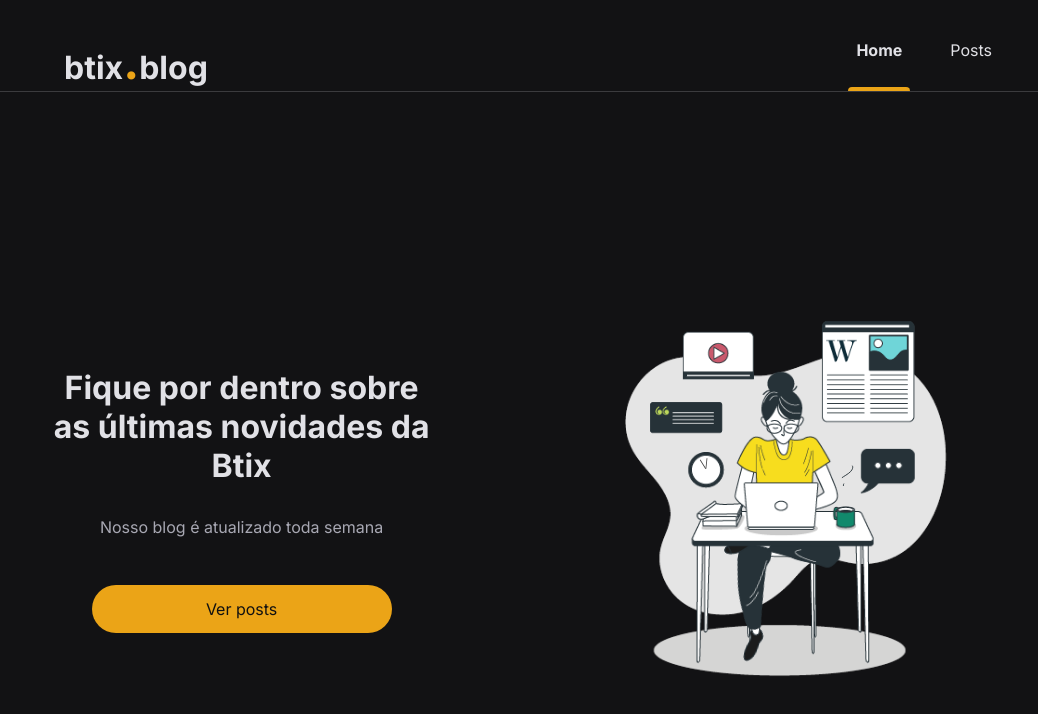
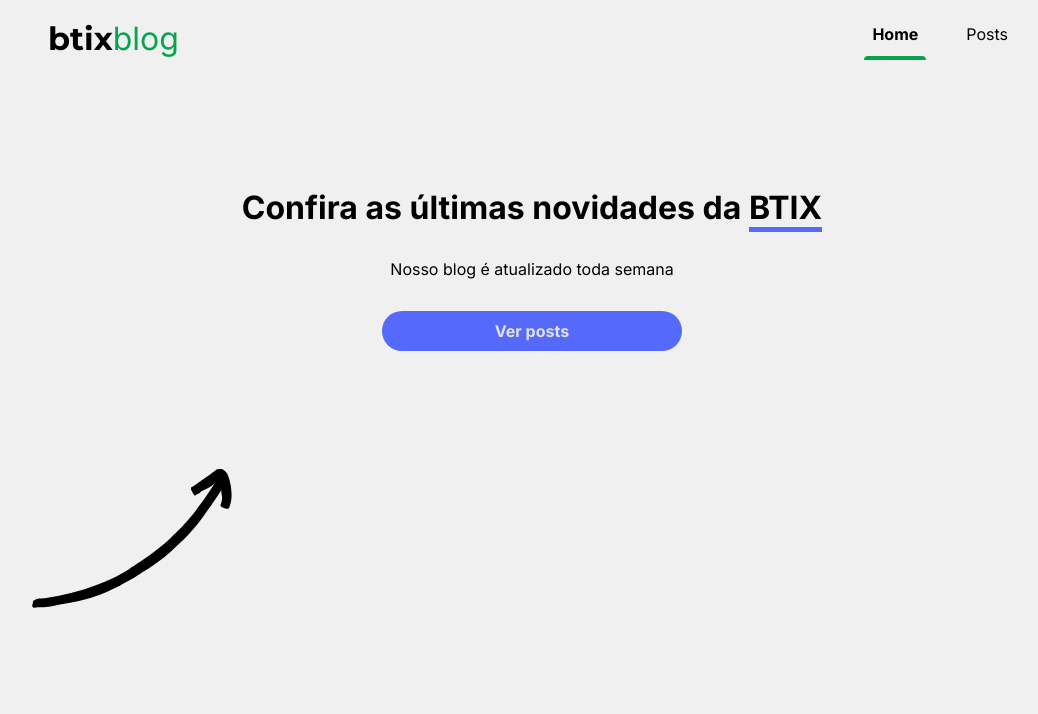
Before and after one commit to thyago608/btix-blog, a Next.js app: page / in a window 1280 px wide. Shown: the top 714 px of the page, without its empty margins (108-1146 px from the left). Built offline with nearby package versions, Linux system fonts and the light colour scheme.

Commit message:
Refactored the application style

```diff
--- a/src/components/Header/index.tsx
+++ b/src/components/Header/index.tsx
@@ -1,18 +1,18 @@
 import Link from "next/link";
-import Image from "next/image";
 import styles from "./styles.module.scss";
 
-export function Header(){
-    return(
+export function Header() {
+  return (
     <header className={styles.root}>
       <div className={styles.content}>
         <Link href="/" className={styles.logo}>
           btix
-                    <span className={styles.dot}>.</span>
-                    blog
+          <span className={styles.emphasis}>blog</span>
         </Link>
         <nav className={styles.navigation}>
-                    <Link href="/" className={styles.active}>Home</Link>
+          <Link href="/" className={styles.active}>
+            Home
+          </Link>
           <Link href="/posts">Posts</Link>
         </nav>
       </div>
--- a/src/components/Header/styles.module.scss
+++ b/src/components/Header/styles.module.scss
@@ -1,7 +1,3 @@
-.root {
-    border-bottom: 1px solid rgba(#e1e1e6, 0.2);
-}
-
 .content {
     max-width: 1000px;
     margin: 0 auto;
@@ -14,24 +10,17 @@
 
 
     @media(min-width: 1024px) {
-        padding: 2rem 2rem 0;
-
         flex-direction: row;
         justify-content: space-between;
     }
 }
 
 .logo {
-    font-size: 1.8rem;
-    font-weight: 700;
+    font-size: 2rem;
+    font-family: 'Montserrat', sans-serif;
 
-    .dot {
-        color: var(--yellow-500);
-        font-size: 3rem;
-    }
-
-    @media(min-width: 768px) {
-        font-size: 2rem;
+    .emphasis {
+        color: var(--green);
     }
 }
 
@@ -63,7 +52,7 @@
 
             width: 100%;
             height: 4px;
-            background: var(--yellow-500);
+            background: var(--green);
 
             position: absolute;
             bottom: 0;
--- a/src/components/Hero/index.tsx
+++ /dev/null
@@ -1,16 +0,0 @@
-import React from "react";
-import Lottie from "react-lottie";
-import girlCodingAnimation from "assets/animation/girl-coding.json";
-
-const defaultOptions = {
-  loop: true,
-  autoplay: true,
-  animationData: girlCodingAnimation,
-  rendererSettings: {
-    preserveAspectRatio: "xMidYMid slice",
-  },
-};
-
-export function Hero() {
-  return <Lottie options={defaultOptions} />;
-}
--- /dev/null
+++ b/src/components/Post/index.tsx
@@ -0,0 +1,5 @@
+import Link from "next/link";
+
+export function Post() {
+  return <Link href="/"></Link>;
+}
--- a/src/pages/_document.tsx
+++ b/src/pages/_document.tsx
@@ -1,12 +1,30 @@
-import { Html, Head, Main, NextScript } from "next/document";
+import {
+  Html,
+  Head,
+  Main,
+  NextScript,
+} from "next/document";
 
-export default function Document(){
-    return(
+export default function Document() {
+  return (
     <Html>
       <Head>
-                <link rel="preconnect" href="https://fonts.googleapis.com"/>
-                <link rel="preconnect" href="https://fonts.gstatic.com" />
-                <link href="https://fonts.googleapis.com/css2?family=Inter:wght@400;600;700&display=swap" rel="stylesheet"/>
+        <link
+          rel="preconnect"
+          href="https://fonts.googleapis.com"
+        />
+        <link
+          rel="preconnect"
+          href="https://fonts.gstatic.com"
+        />
+        <link
+          href="https://fonts.googleapis.com/css2?family=Inter:wght@400;600;700&display=swap"
+          rel="stylesheet"
+        />
+        <link
+          href="https://fonts.googleapis.com/css2?family=Montserrat:wght@700&display=swap"
+          rel="stylesheet"
+        />
       </Head>
       <body>
         <Main />
--- a/src/pages/home.module.scss
+++ b/src/pages/home.module.scss
@@ -1,80 +1,72 @@
 .container {
     max-width: 1000px;
-    min-height: 100vh;
     margin: 0 auto;
-
-    padding: 1rem;
-
-    display: grid;
-
-
-    @media(min-width: 768px) {
-        padding: 2rem 1rem;
-    }
-
-    @media(min-width: 1024px) {
-        grid-template-columns: 2fr 3fr;
-        align-items: center;
-        justify-items: end;
-    }
-
-}
-
-.hero {
-    width: 100%;
-
-    @media(min-width: 768px) {
-        max-width: 80%;
-        margin: 0 auto;
-    }
-
-    @media(min-width: 1024px) {
-        margin: 0;
-    }
 }
 
 .informativeSection {
+    margin-top: 5rem;
+
+    height: 450px;
+
     display: flex;
     flex-direction: column;
     align-items: center;
     gap: 2rem;
 
-    .heading h2 {
-        margin-top: 1rem;
-        font-size: 1.5rem;
-        text-align: center;
-    }
+    position: relative;
 
-    .text {
-        font-size: 1rem;
-        color: var(--gray-300);
-    }
+    &::after {
+        content: "";
 
-    .clickHere {
-        margin-top: 1rem;
+        width: 200px;
+        height: 200px;
 
-        display: flex;
-        justify-content: center;
-        align-items: center;
+        background: url("/arrow-top.svg") no-repeat center;
+        background-size: contain;
 
-        width: 100%;
-        max-width: 300px;
-        height: 3rem;
-
-        background: var(--yellow-500);
-        color: #111;
-        border-radius: 3rem;
-
-        transition: filter 0.2s ease-in-out;
-
-        &:hover {
-            filter: brightness(0.7);
-        }
+        position: absolute;
+        bottom: 0;
+        left: 0;
     }
 
     @media(min-width: 1024px) {
-        .heading h2 {
-            font-size: 2rem;
-        }
+        margin-top: 8rem;
     }
 }
+
+.heading {
+    font-size: 2rem;
+    text-align: center;
+
+    span {
+        text-transform: uppercase;
+        border-bottom: 5px solid var(--purple);
+    }
+}
+
+.updateFrequency {
+    text-align: center;
+}
+
+.seePosts {
+    display: flex;
+    align-items: center;
+    justify-content: center;
+
+    width: 100%;
+    max-width: 300px;
+    height: 40px;
+
+    border-radius: 40px;
+
+    color: var(--gray-100);
+    font-weight: bold;
+
+    background: var(--purple);
+
+    transition: filter 0.2s ease;
+
+    &:hover {
+        filter: brightness(1.3);
+    }
+}
--- a/src/pages/index.tsx
+++ b/src/pages/index.tsx
@@ -1,4 +1,3 @@
-import { Hero } from "components/Hero";
 import Link from "next/link";
 import Head from "next/head";
 import styles from "./home.module.scss";
@@ -10,22 +9,19 @@
         <title>btix.blog | Home</title>
       </Head>
       <section className={styles.informativeSection}>
-        <header className={styles.heading}>
-          <h2>
-            Fique por dentro sobre as últimas novidades da
-            Btix
+        <header>
+          <h2 className={styles.heading}>
+            Confira as últimas novidades da{" "}
+            <span>btix</span>
           </h2>
         </header>
-        <p className={styles.text}>
+        <p className={styles.updateFrequency}>
           Nosso blog é atualizado toda semana
         </p>
-        <Link href="/posts" className={styles.clickHere}>
+        <Link href="/posts" className={styles.seePosts}>
           Ver posts
         </Link>
       </section>
-      <div className={styles.hero}>
-        <Hero />
-      </div>
     </main>
   );
 }
--- a/src/styles/global.scss
+++ b/src/styles/global.scss
@@ -8,6 +8,9 @@
     --gray-850: #1f2729;
     --gray-900: #121214;
 
+    --purple: #556afa;
+
+    --green: #05a54d;
     --cyan-500: #61dafb;
     --yellow-500: #eba417;
 }
@@ -24,8 +27,7 @@
 }
 
 body {
-    background: var(--gray-900);
-    color: var(--gray-100);
+    background: #f0f0f0;
 }
 
 
```
Also changed, not shown: src/pages/posts/index.tsx (+9 -8 lines), public/arrow-top.svg (added), public/hash.svg (added), src/components/Post/styles.module.scss (added). Lines whose indentation alone changed are shown as unchanged.
